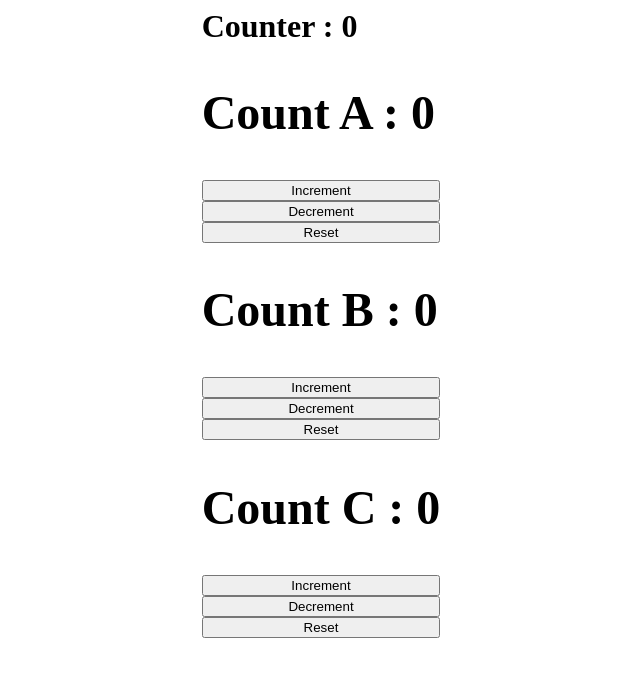
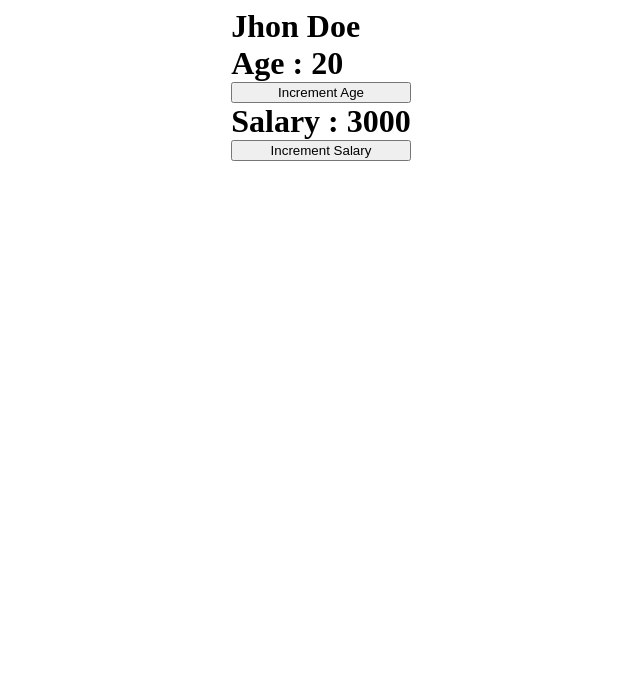
Before and after one commit to parveshnarwal/React-Demo-App, a React (Create React App) app: page / in a window 1280 px wide. Shown: the top 676 px of the page, without its empty margins (319-959 px from the left). Built offline with nearby package versions, Linux system fonts and the light colour scheme.

Commit message:
use callback and other changes

```diff
--- a/src/App.js
+++ b/src/App.js
@@ -3,6 +3,7 @@ import HookCounter from "./component/Basics/HookCounter"
 import HookCounterAdvance from "./component/Basics/HookCounterAdvance"
 import HookCounterWithStateAsArray from "./component/Basics/HookCounterWithStateAsArray"
 import HookCounterWithStateAsObject from "./component/Basics/HookCounterWithStateAsObject"
+import ParentComponent from "./component/UseCallbackHookDemo/ParentComponent"
 import HookMouse from "./component/useEffectHooks/HookMouse"
 import IntervalHookCounter from "./component/useEffectHooks/IntervalHookCounter"
 import MouseContainer from "./component/useEffectHooks/MouseContainer"
@@ -10,6 +11,8 @@ import MouseContainer from "./component/useEffectHooks/MouseContainer"
 import Counter from "./component/useReducer/Counter"
 import CounterWithComplexState from "./component/useReducer/CounterWithComplexState"
 import CounterWithComplexStateAndAction from "./component/useReducer/CounterWithComplexStateAndAction"
+import DataFectchingWithUseReducer from "./component/useReducer/DataFectchingWithUseReducer"
+import DataFecthingTwo from "./component/useReducer/DataFecthingTwo"
 import MultipleCounters from "./component/useReducer/MultipleCounters"
 import UsingMultipleUseReducers from "./component/useReducer/UsingMultipleUseReducers"
 import ComponentA from './component/useReducerWithuseContext/ComponentA'
@@ -47,17 +50,21 @@ const App = () => {
 
   return (
     <>
-      <CounterContext.Provider
-      value={{
-        countState: count,
-        countDispatch: dispatch
-      }}>
-        Counter : {count}
-        <ComponentA />
-        <ComponentB />
-        <ComponentC />
-      </CounterContext.Provider>
+      <ParentComponent/>
     </>
+
+    // <>
+    //   <CounterContext.Provider
+    //   value={{
+    //     countState: count,
+    //     countDispatch: dispatch
+    //   }}>
+    //     Counter : {count}
+    //     <ComponentA />
+    //     <ComponentB />
+    //     <ComponentC />
+    //   </CounterContext.Provider>
+    // </>
   )
 }
 
--- /dev/null
+++ b/src/component/UseCallbackHookDemo/Age.js
@@ -0,0 +1,15 @@
+import React from 'react'
+
+const Age = ({clickHandler }) => {
+
+    console.log('Rendering Age Component')
+
+
+    return (
+        <>
+            <button onClick={clickHandler}>Increment Age</button>
+        </>
+    )
+}
+
+export default React.memo(Age)
--- /dev/null
+++ b/src/component/UseCallbackHookDemo/Count.js
@@ -0,0 +1,12 @@
+import React from 'react'
+
+const Count = ({ text, count }) => {
+
+    console.log('Rendering Count Component')
+
+    return (
+        <div><div>{text} : {count}</div></div>
+    )
+}
+
+export default React.memo(Count)
--- /dev/null
+++ b/src/component/UseCallbackHookDemo/ParentComponent.js
@@ -0,0 +1,34 @@
+import React, {useState, useCallback} from 'react'
+import Salary from './Salary'
+import Title from './Title'
+import Age from './Age'
+import Count from './Count'
+
+const ParentComponent = () => {
+
+    console.log('Rendering Parent Component')
+
+    const [age, setAge] = useState(20)
+    const [salary, setSalary] = useState(3000)
+
+    const incrementAge = useCallback(() => {
+        setAge(age + 5)
+    }, [age])
+
+    const incrementSalary = useCallback(() => {
+        setSalary(salary + 1000)
+    }, [salary])
+
+
+    return (
+        <div>
+            <Title/>
+            <Count text="Age" count={age}/>
+            <Age  clickHandler = {incrementAge} />
+            <Count text="Salary" count={salary}/>
+            <Salary clickHandler = {incrementSalary}/>
+        </div>
+    )
+}
+
+export default ParentComponent
--- /dev/null
+++ b/src/component/UseCallbackHookDemo/Salary.js
@@ -0,0 +1,14 @@
+import React from 'react'
+
+const Salary = ({ clickHandler }) => {
+
+    console.log('Rendering Salary Component')
+
+    return (
+        <>
+            <button onClick={clickHandler}>Increment Salary</button>
+        </>
+    )
+}
+
+export default React.memo(Salary)
--- /dev/null
+++ b/src/component/UseCallbackHookDemo/Title.js
@@ -0,0 +1,12 @@
+import React from 'react'
+
+const Title = () => {
+
+    console.log('Rendering Title Component')
+
+    return (
+        <div>Jhon Doe</div>
+    )
+}
+
+export default Title
--- /dev/null
+++ b/src/component/useReducer/DataFectchingWithUseReducer.js
@@ -0,0 +1,34 @@
+import React, {useState, useEffect} from 'react'
+import axios from 'axios'
+
+const DataFectchingWithUseReducer = () => {
+
+    const [loading, setLoading] = useState(true)
+    const [error, setError] = useState('')
+    const [post, setPost] = useState({})
+
+    useEffect(() => {
+        axios
+        .get('https://jsonplaceholder.typicode.com/posts/12')
+        .then(response => {
+            setLoading(false)
+            setPost(response.data)
+            setError('')
+        })
+        .catch(err => {
+            loading(false)
+            setPost({})
+            setError('Something went wrong')
+        })
+
+    }, [])
+
+    return (
+        <div>
+            {loading ? 'Loading data' : post.title}
+            {error ? error : null}
+        </div>
+    )
+}
+
+export default DataFectchingWithUseReducer
--- /dev/null
+++ b/src/component/useReducer/DataFecthingTwo.js
@@ -0,0 +1,51 @@
+import React, {useReducer, useEffect} from 'react'
+import axios from 'axios'
+
+const initialState = {
+    post : {},
+    loading : true,
+    error : ''
+}
+
+const reducer = (state, action) => {
+    switch(action.type){
+        case 'SUCCESS' :
+            return {
+                loading : false,
+                post : action.payload,
+                error : ''
+            }
+
+        case 'ERROR' :
+            return {
+                loading : false,
+                post : {},
+                error : 'Something went wrong'
+            }
+
+        default :
+            return state
+    }
+}
+
+const DataFecthingTwo = () => {
+
+    const [state, dispatch] = useReducer(reducer, initialState)
+
+    useEffect(() => {
+        axios
+        .get('https://jsonplaceholder.typicode.com/posts/12')
+        .then( resp => dispatch({type : 'SUCCESS', payload : resp.data}))
+        .catch(err => dispatch({type : 'ERROR'}))
+
+    }, [])
+
+    return (
+        <div>
+            {state.loading ? 'Loading data' : state.post.title}
+            {state.error ? state.error : null}
+        </div>
+    )
+}
+
+export default DataFecthingTwo
```
